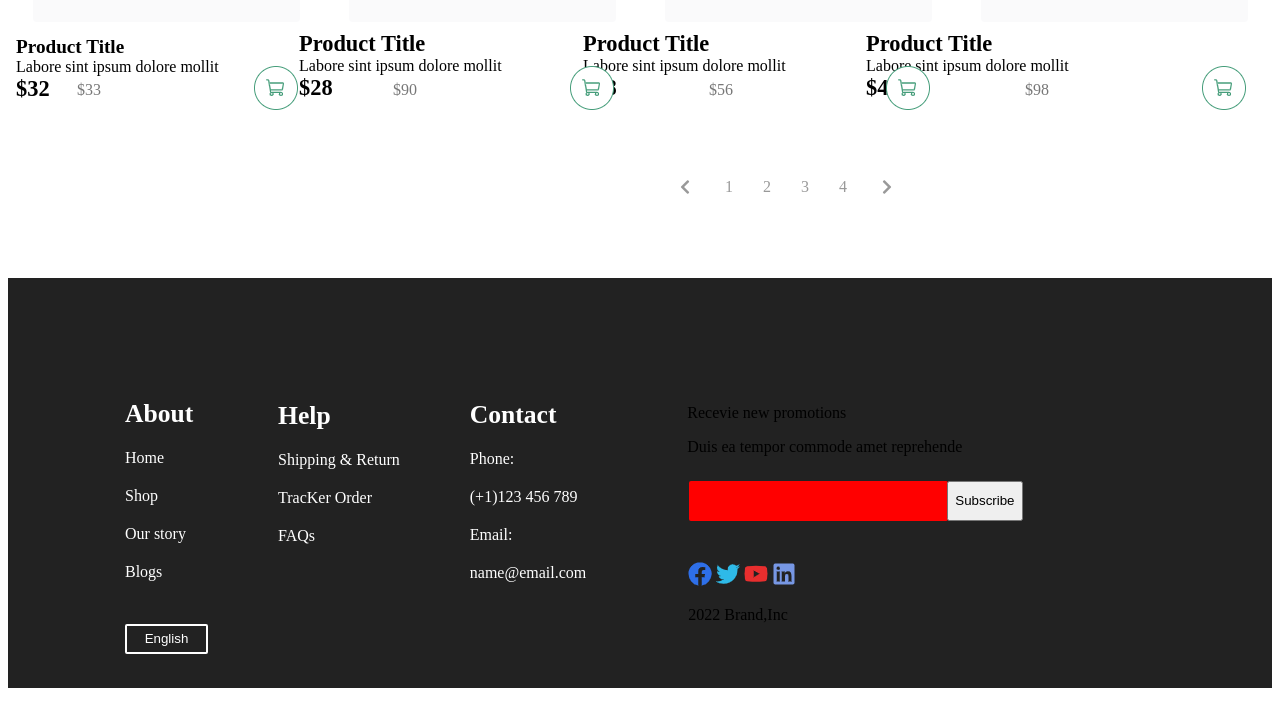
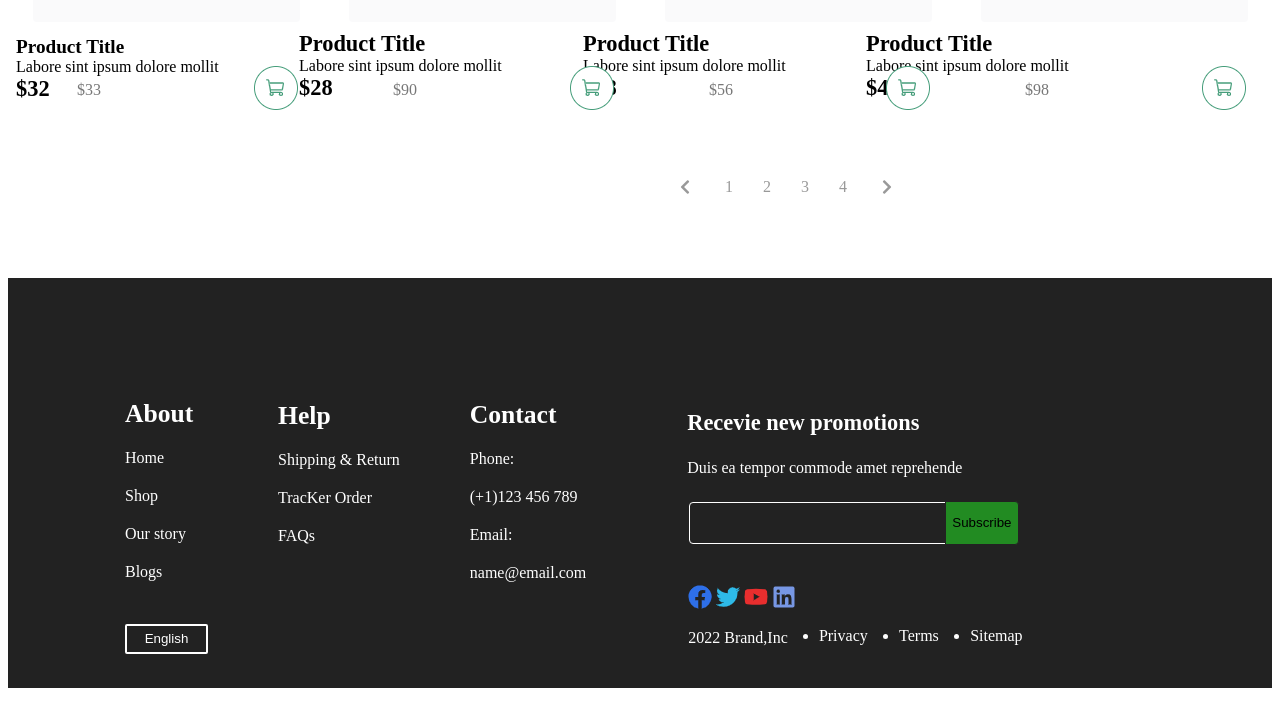
Before and after one commit to dungduyendang/CodeWebThucHanh, a plain HTML site: page Tuan03/product.html in a window 1280 px wide. Shown: the part 1939-2665 px from the top of the page. After the commit the page ends 2627 px from the top, so only its background shows below. Drawn offline with Linux system fonts and the light colour scheme.

Commit message:
CompleteCode product.html

```diff
--- a/Tuan03/product.html
+++ b/Tuan03/product.html
@@ -10,6 +10,7 @@
     <style>
         body{
             overflow-x: hidden;
+            height: 0px;
         }
 #menu-container {
     display: flex;
@@ -296,18 +297,24 @@
     color: white;
 }
 .subscribe{
-    background: red;
+    background: #222;
     height: 40px;
     width: 94%;
-    border-radius: 2px;
+    border-radius: 4px;
     position: relative;
     left: 103px;
     top: 119px;
+    border: 1px solid white;
 }
 #sub{
     position: relative;
-    right: -258px;
-    height: 40px;
+    right: -255px;
+    height: 44px;
+    top:-2px;
+    background-color: #228B22;
+    border-top-right-radius: 4px;
+    border-bottom-right-radius: 4px;
+    border: 1px solid #222;
 }
 .social-content__mot{
     position: relative;
@@ -319,8 +326,25 @@
     left: 102px;
     top: 160px;
 }
+.privacy-ba{
+    display: flex;
+    position: relative;
+    top: 124px;
+    right: -177px;
+    justify-content: space-around;
+    color: white;
+}
 .haikhong{
-
+    color: white;
+}
+#social-content__mot-recevie{
+    color: white;
+    font-size: 1.4rem;
+    font-weight: 700;
+}
+#social-content__mot-duis{
+    color: white;
+    font-size: 1rem;
 }
     </style>
 </head>
@@ -550,8 +574,8 @@
         </div>
         <div class="social">
             <div class="social-content__mot">
-                <p>Recevie new promotions</p>
-                <p>Duis ea tempor commode amet reprehende</p>
+                <p id="social-content__mot-recevie">Recevie new promotions</p>
+                <p id="social-content__mot-duis">Duis ea tempor commode amet reprehende</p>
             </div>
             <div class="subscribe">
                 <button id="sub">Subscribe</button>
@@ -562,7 +586,13 @@
                 <img src="./assets/image/YouTube 1.png" alt="">
                 <img src="./assets/image/LinkedIn 1.png" alt="">
                 <p class="haikhong">2022 Brand,Inc</p>
-
+            </div>
+            <div class="privacy">
+                <ul class="privacy-ba">
+                    <li>Privacy</li>
+                    <li>Terms</li>
+                    <li>Sitemap</li>
+                </ul>
             </div>
         </div>
     </div>
```
